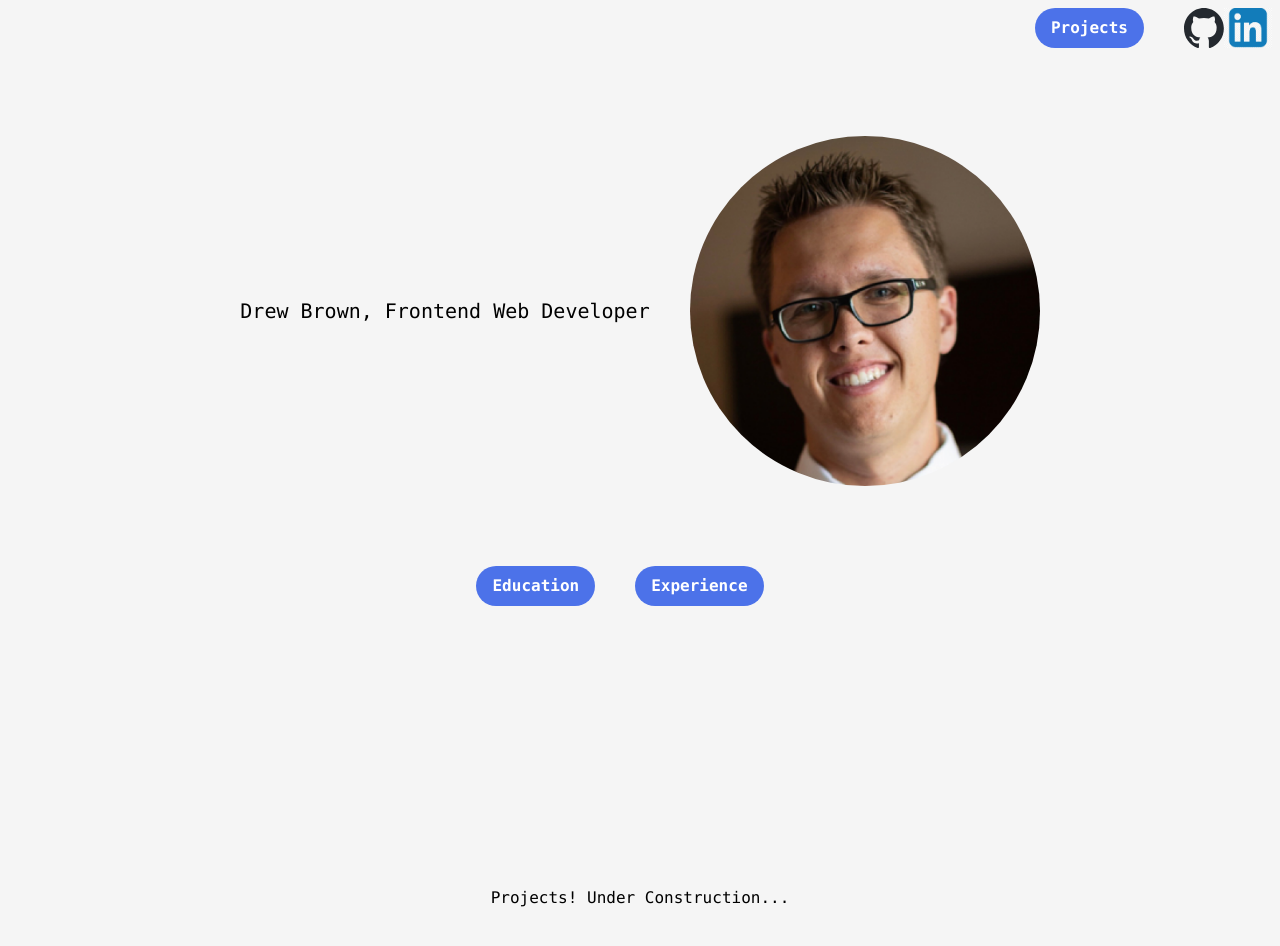
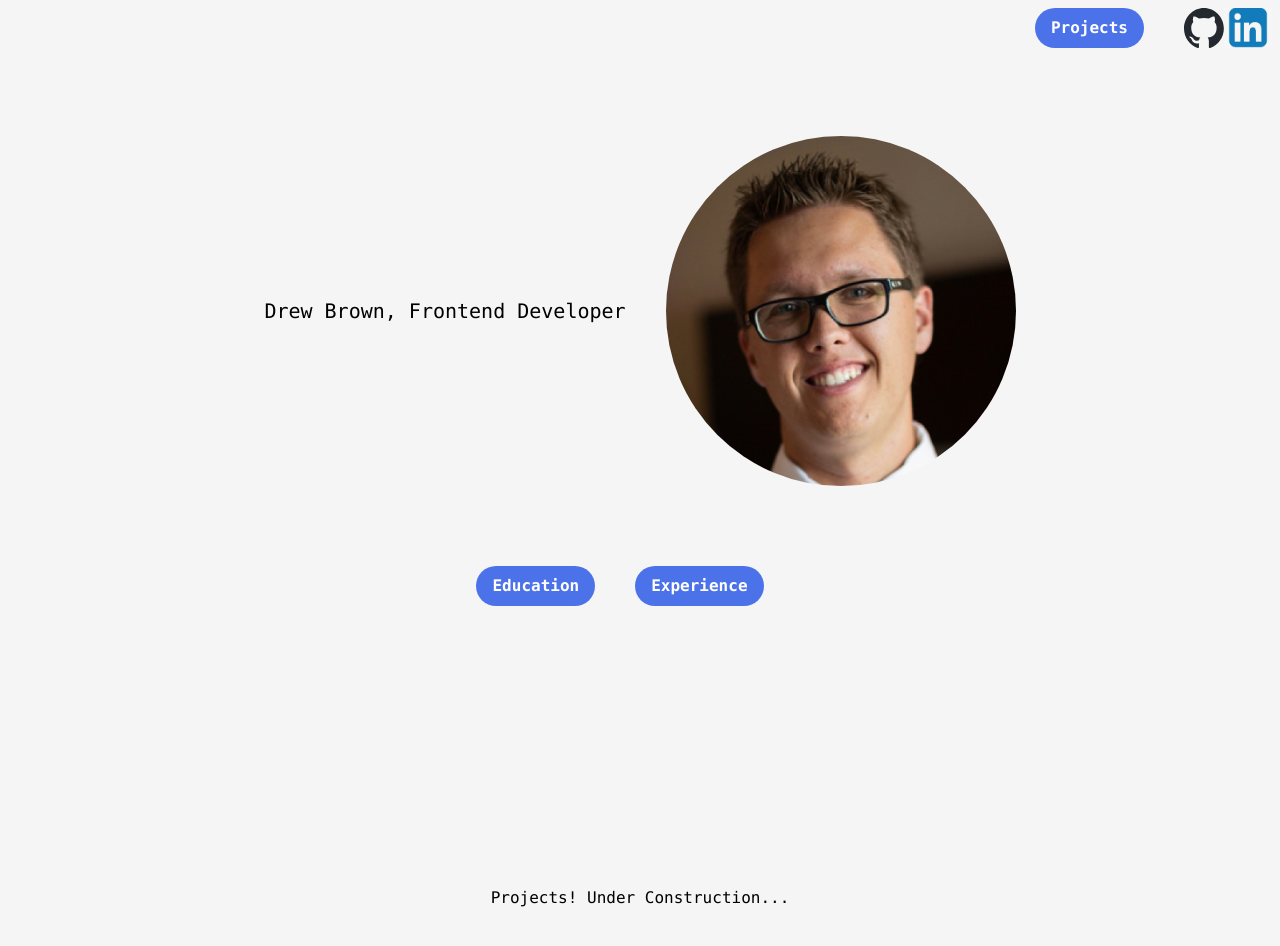
Before and after one commit to drewbrownie21/Portfolio, a React (Vite) app: page / in a window 1280 px wide. Shown: the top 946 px of the page. Built offline with nearby package versions, Linux system fonts and the light colour scheme.

Commit message:
small updates

```diff
--- a/src/Header/Header.tsx
+++ b/src/Header/Header.tsx
@@ -1,11 +1,11 @@
 import githubIcon from "../assets/github-mark.svg";
 import linkedin from "../assets/linkedin.png";
-import Projects from "./ProjectsButton";
+import ProjectsButton from "./ProjectsButton";
 
 function Header() {
   return (
     <div className="flex items-center justify-end py-2 px-2">
-      <Projects />
+      <ProjectsButton />
       <div>
         <a href="https://github.com/drewbrownie21">
           <img className="w-10 h-10" src={githubIcon} />
--- a/src/Title/Title.tsx
+++ b/src/Title/Title.tsx
@@ -4,7 +4,7 @@ function Title() {
   return (
     <div className="flex items-center justify-center space-x-10 p-20">
       <div className="text-xl font-medium">
-        Drew Brown, Frontend Web Developer
+        Drew Brown, Frontend Developer
       </div>
       <img className="w-full h-auto max-w-[150px] sm:max-w-[200px] md:max-w-[250px] lg:max-w-[300px] xl:max-w-[350px] rounded-full" src={myHeadshot} />
     </div>
```
